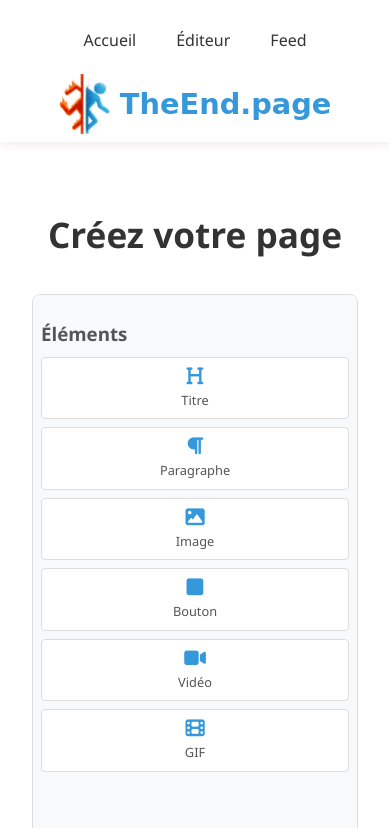
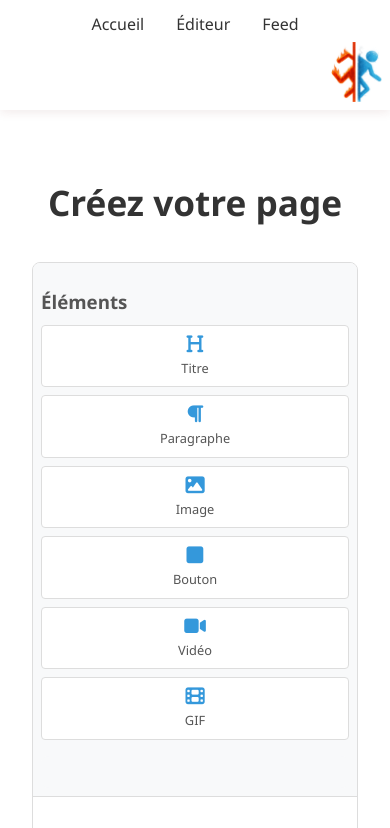
Before and after one commit to UgoDIA/the_end_page, a Flask app: page /editeur in a window 390 px wide. Shown: the top 828 px of the page. Run offline with Flask 3, Linux system fonts and the light colour scheme; some web fonts are replaced.

Commit message:
last push maybe maybe

```diff
--- a/app/static/css/style.css
+++ b/app/static/css/style.css
@@ -1552,8 +1552,8 @@ nav {
     color: #fff;
   }
 
-  /* Logo */
-  .logo {
+/* Logo */
+.logo {
     max-width: 100%;
     display: flex;
     align-items: center;
@@ -1569,6 +1569,34 @@ nav {
     max-width: 100%;
 }
 
+@media (max-width: 784px) {
+    header {
+        flex-direction: row;
+        justify-content: space-between;
+        align-items: center;
+        padding: 1rem;
+    }
+
+    nav {
+        flex: 1;
+        justify-content: flex-start;
+        gap: 1rem;
+        padding: 0;
+    }
+
+    .logo {
+        flex: none;
+        order: 2;
+        margin-left: auto;
+        display: flex;
+        align-items: center;
+        gap: 8px;
+    }
+
+    .logo h1 {
+        display: none;
+    }
+}
 
   /* Post */
   .post {
--- a/app/static/js/app.js
+++ b/app/static/js/app.js
@@ -262,7 +262,7 @@ document.addEventListener('DOMContentLoaded', function () {
 
         // Sélectionner automatiquement le nouvel élément
         selectElement.call(element);
-        addMiniToolbar(element);
+
         playSound('add');
     }
 
--- a/app/templates/editeur.html
+++ b/app/templates/editeur.html
@@ -4,7 +4,7 @@
     <head>
         <meta charset="UTF-8">
         <meta name="viewport" content="width=device-width, initial-scale=1.0">
-        <title>PageDépart - Créez votre page de départ personnalisée</title>
+        <title>TheEnd.Page - Editeur</title>
         <link rel="stylesheet" href="{{ url_for('static', filename='css/style.css') }}">
         <link rel="stylesheet" href="https://cdnjs.cloudflare.com/ajax/libs/font-awesome/6.4.0/css/all.min.css">
         <link href="https://fonts.googleapis.com/css2?family=Tagesschrift&display=swap" rel="stylesheet">
--- a/app/templates/index.html
+++ b/app/templates/index.html
@@ -4,9 +4,11 @@
     <head>
         <meta charset="UTF-8">
         <meta name="viewport" content="width=device-width, initial-scale=1.0">
-        <title>PageDépart - Créez votre page de départ personnalisée</title>
+        <title>TheEnd.Page</title>
         <link rel="stylesheet" href="{{ url_for('static', filename='css/style.css') }}">
         <link rel="stylesheet" href="https://cdnjs.cloudflare.com/ajax/libs/font-awesome/6.4.0/css/all.min.css">
+        <link rel="icon" href="{{ url_for('static', filename='./app/static/Logo.ico') }}" type="image/x-icon">
+
         <!-- <link href="https://fonts.googleapis.com/css2?family=Playpen+Sans+Hebrew&display=swap" rel="stylesheet"> -->
         <link href="https://fonts.googleapis.com/css2?family=Tagesschrift&display=swap" rel="stylesheet">
 
```
Also changed, not shown: app/static/Logo.ico (added).
